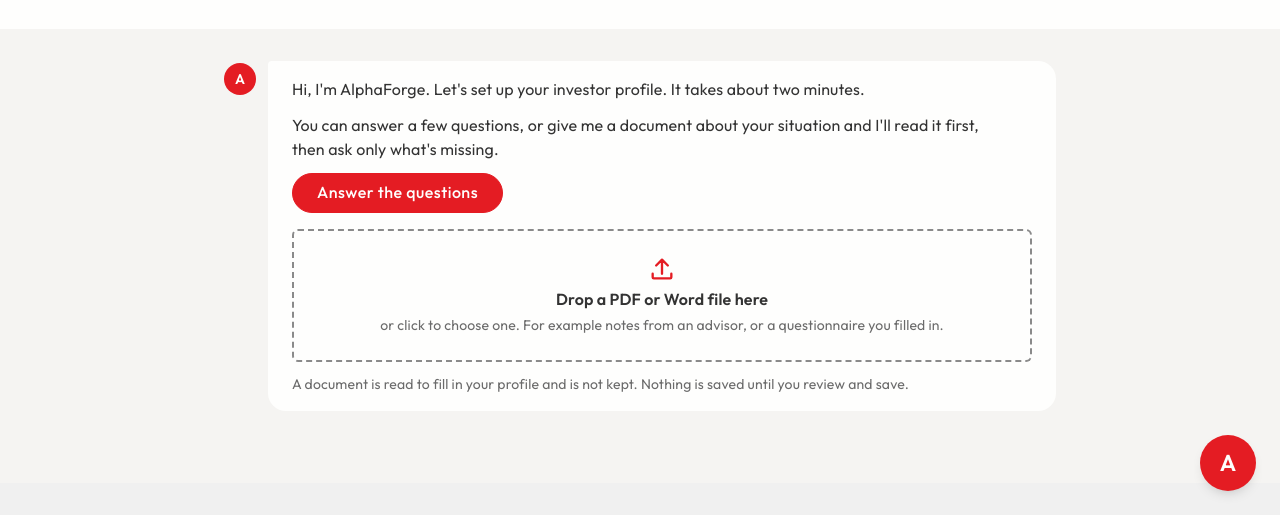
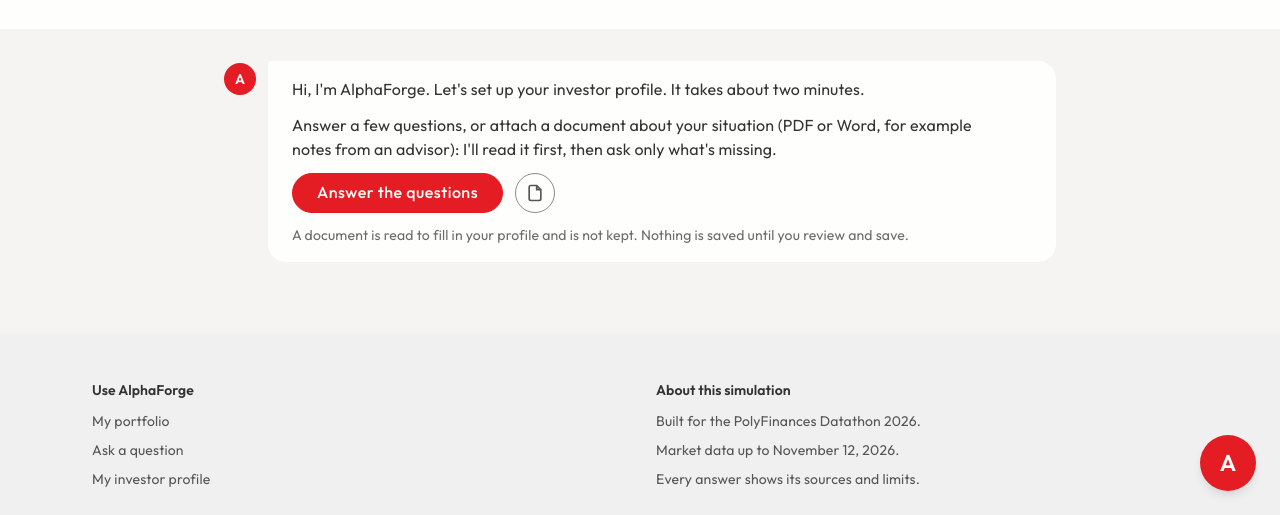
Before and after one commit to AlexTheChap/Datathon2026, a plain HTML site: page frontend/index.html in a window 1280 px wide. Both pictures are taken after a click on the link "My profile". Shown: the part 285-800 px from the top of the page. Drawn offline with Linux system fonts and the light colour scheme; no server answers.

Commit message:
style(①): the profile document upload is a small round attach button next to "Answer the questions"
Replaces the large drop area: a grey outline circle with a file icon (tooltip and accessible name "Attach a PDF or
Word file"); a file can still be dropped on the message, which highlights while dragging.

Co-Authored-By: Claude Opus 5.5 <noreply@anthropic.com>

```diff
--- a/frontend/assets/app.css
+++ b/frontend/assets/app.css
@@ -891,16 +891,15 @@ summary { cursor: pointer; font-weight: var(--weight-mid); min-height: 44px; dis
 
 /* ---------- Profile set-up conversation ---------- */
 .onboarding__wrap { max-width: 52rem; margin-inline: auto; }
-.onboarding__choices { display: grid; gap: var(--space-md); justify-items: start; }
-.dropzone { display: grid; justify-items: center; gap: var(--space-2xs); width: 100%; text-align: center; padding: var(--space-lg);
-  border: 2px dashed var(--color-edge); border-radius: var(--radius-card); color: var(--color-ink-2); cursor: pointer;
-  transition: border-color var(--dur-short) var(--ease), background-color var(--dur-short) var(--ease), transform 200ms var(--ease-out); }
-.dropzone svg { color: var(--color-accent); }
-.dropzone strong { color: var(--color-ink); }
-@media (hover: hover) { .dropzone:hover { border-color: var(--color-ink-2); background: var(--color-surface-2); } }
-.dropzone.is-over { border-color: var(--color-accent); background: var(--color-accent-soft); transform: scale(1.01); }
-.dropzone:focus-within { outline: 2px solid var(--color-focus); outline-offset: 2px; }
-.dropzone.is-done { opacity: 0.55; pointer-events: none; }
+.onboarding__choices { display: flex; flex-wrap: wrap; align-items: center; gap: var(--space-sm); }
+.attach-btn { position: relative; flex: none; width: 40px; height: 40px; border-radius: 50%; display: grid; place-items: center; cursor: pointer;
+  background: transparent; color: var(--color-ink-2); border: 1px solid var(--color-edge);
+  transition: transform 180ms var(--ease-out), background-color var(--dur-micro) var(--ease), color var(--dur-micro) var(--ease), border-color var(--dur-micro) var(--ease); }
+@media (hover: hover) { .attach-btn:hover { background: var(--color-surface-2); color: var(--color-ink); border-color: var(--color-ink-2); } }
+.attach-btn:active { transform: scale(0.94); }
+.attach-btn:focus-within { outline: 2px solid var(--color-focus); outline-offset: 2px; }
+.attach-btn.is-done { cursor: default; color: var(--color-muted); border-color: var(--color-rule-soft); }
+.msg--ai.is-over .msg__body { box-shadow: inset 0 0 0 2px var(--color-accent); background: var(--color-accent-soft); }
 .onboarding__pick { display: flex; flex-wrap: wrap; gap: var(--space-sm); }
 .onboarding__step.is-answered { color: var(--color-muted); }
 .onboarding__step.is-answered :disabled { cursor: default; }
@@ -944,7 +943,7 @@ summary { cursor: pointer; font-weight: var(--weight-mid); min-height: 44px; dis
 @keyframes af-dot { 0%, 80%, 100% { transform: translateY(0); opacity: 0.45; } 40% { transform: translateY(-5px); opacity: 1; } }
 @keyframes af-blink { to { opacity: 0; } }
 
-.page-head, .panel, .kpi, .banner, .alert, .plan-panel, .auth, .evidence-item, .msg, .chat__welcome, .dropzone { animation: af-appear 460ms var(--ease-out) both; }
+.page-head, .panel, .kpi, .banner, .alert, .plan-panel, .auth, .evidence-item, .msg, .chat__welcome { animation: af-appear 460ms var(--ease-out) both; }
 .msg--user { animation-duration: 320ms; }
 .stack > :nth-child(2), .kpis > :nth-child(2) { animation-delay: 60ms; }
 .stack > :nth-child(3), .kpis > :nth-child(3) { animation-delay: 120ms; }
--- a/frontend/assets/onboarding.js
+++ b/frontend/assets/onboarding.js
@@ -38,20 +38,18 @@ export function renderOnboarding(main, ctx) {
   function start() {
     const file = h("input", { type: "file", id: "profile-file", accept: ".pdf,.docx,.txt,.md", class: "visually-hidden",
       onchange: () => { if (file.files[0]) readDocument(file.files[0]); } });
-    const drop = h("label", { class: "dropzone", for: "profile-file" },
-      icon("upload", 28),
-      h("strong", null, "Drop a PDF or Word file here"),
-      h("span", { class: "small muted" }, "or click to choose one. For example notes from an advisor, or a questionnaire you filled in."),
-      file);
-    for (const ev of ["dragenter", "dragover"]) drop.addEventListener(ev, (e) => { e.preventDefault(); drop.classList.add("is-over"); });
-    for (const ev of ["dragleave", "drop"]) drop.addEventListener(ev, (e) => { e.preventDefault(); drop.classList.remove("is-over"); });
-    drop.addEventListener("drop", (e) => { const f = e.dataTransfer.files[0]; if (f) readDocument(f); });
+    // A small round "attach" button next to the main choice; a file can also be dropped on this message.
+    const attach = h("label", { class: "attach-btn", for: "profile-file", title: "Attach a PDF or Word file" },
+      icon("file", 20), h("span", { class: "visually-hidden" }, "Attach a PDF or Word file about your situation"), file);
     const ask = h("button", { class: "btn btn--primary", type: "button", onclick: () => { lock(); queue = [...STEPS]; add(you("I'll answer the questions.")); next(); } }, "Answer the questions");
-    const lock = () => { ask.disabled = true; file.disabled = true; drop.classList.add("is-done"); };
-    add(ai(h("p", null, "Hi, I'm AlphaForge. Let's set up your investor profile. It takes about two minutes."),
-      h("p", null, "You can answer a few questions, or give me a document about your situation and I'll read it first, then ask only what's missing."),
-      h("div", { class: "onboarding__choices" }, ask, drop),
+    const lock = () => { ask.disabled = true; file.disabled = true; attach.classList.add("is-done"); msg.classList.remove("is-over"); };
+    const msg = add(ai(h("p", null, "Hi, I'm AlphaForge. Let's set up your investor profile. It takes about two minutes."),
+      h("p", null, "Answer a few questions, or attach a document about your situation (PDF or Word, for example notes from an advisor): I'll read it first, then ask only what's missing."),
+      h("div", { class: "onboarding__choices" }, ask, attach),
       h("p", { class: "small muted" }, "A document is read to fill in your profile and is not kept. Nothing is saved until you review and save.")));
+    for (const ev of ["dragenter", "dragover"]) msg.addEventListener(ev, (e) => { if (file.disabled) return; e.preventDefault(); msg.classList.add("is-over"); });
+    for (const ev of ["dragleave", "drop"]) msg.addEventListener(ev, (e) => { e.preventDefault(); msg.classList.remove("is-over"); });
+    msg.addEventListener("drop", (e) => { const f = e.dataTransfer.files[0]; if (f && !file.disabled) readDocument(f); });
     start.lock = lock;
   }
 
```
Also changed, not shown: 1 other file.
